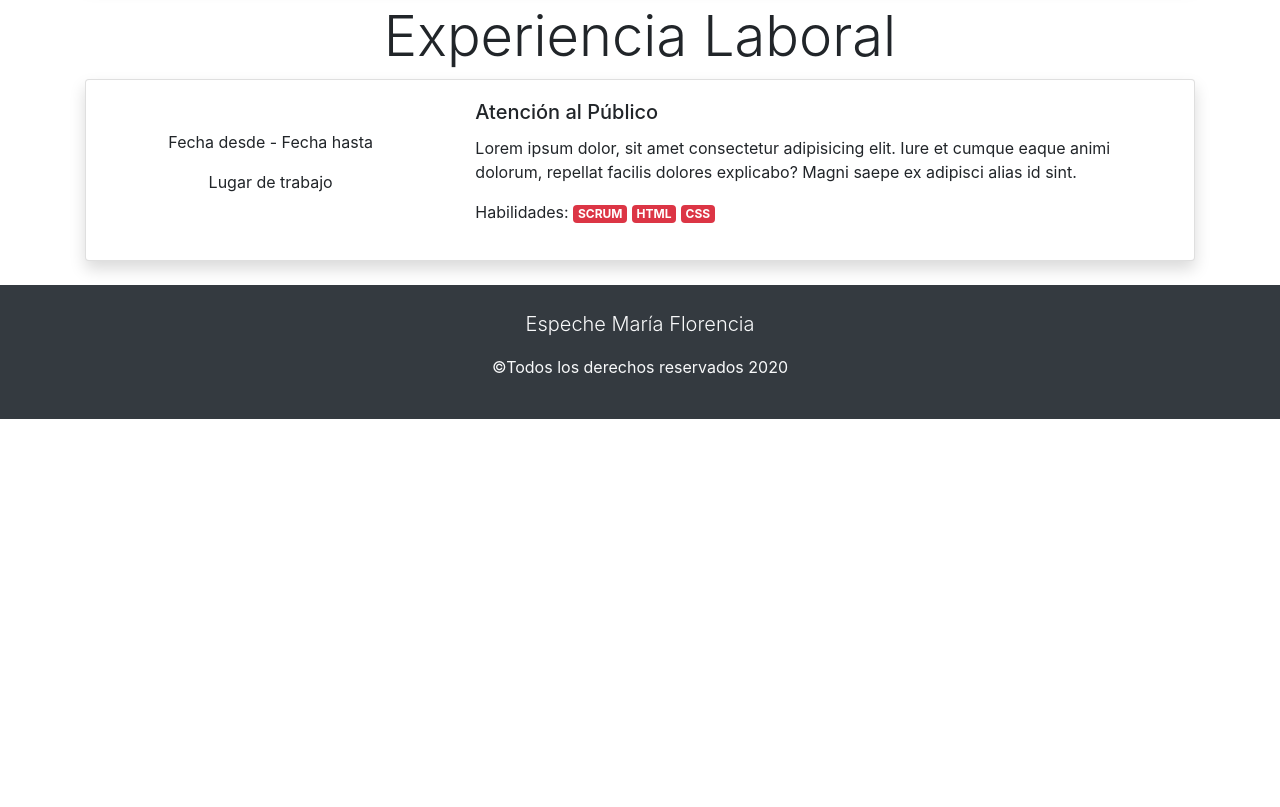
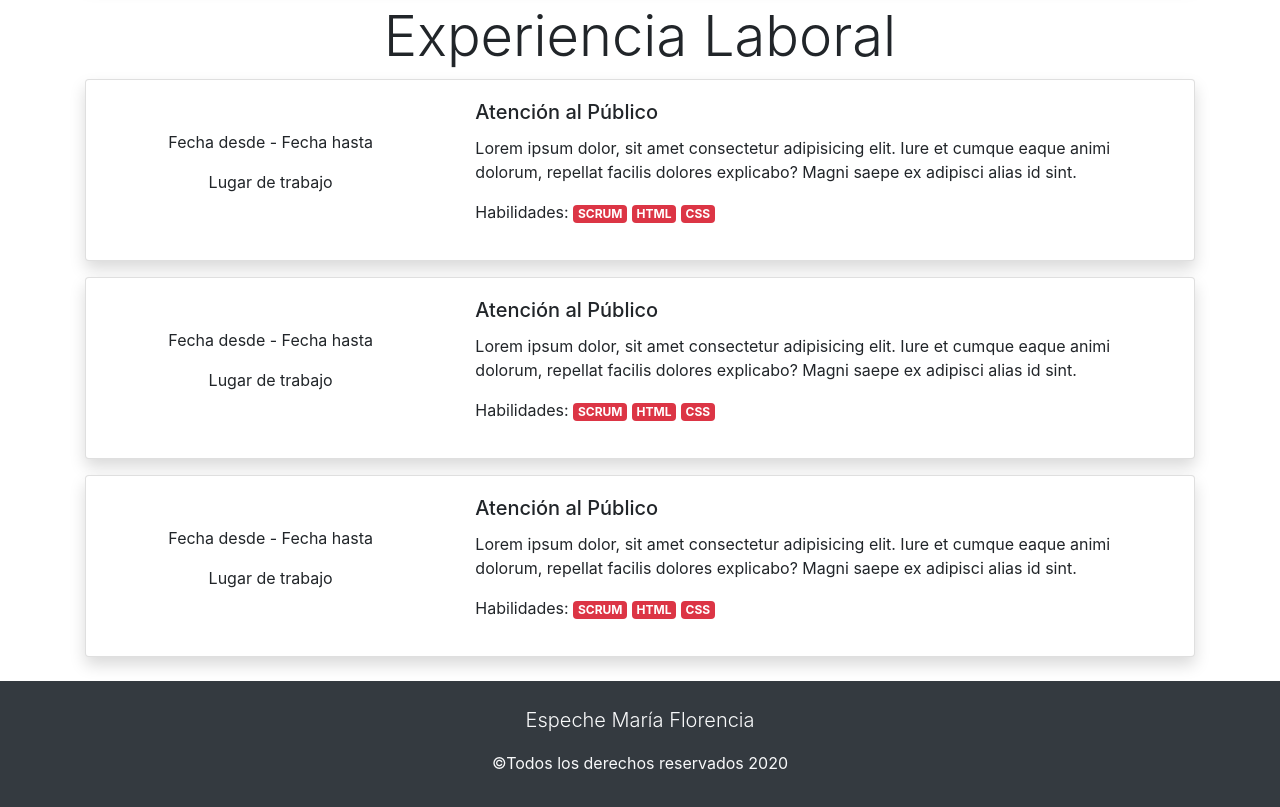
Before and after one commit to flor-espeche/flor-espeche.github.io, a plain HTML site: page index.html in a window 1280 px wide. Shown: the part 1103-1910 px from the top of the page. Before the commit the page ends 1522 px from the top, so only its background shows below. Drawn offline with Linux system fonts and the light colour scheme.

Commit message:
se agregaron mas card para experiencia laboral y se vinculo el boton del nav a la experiencia laboral

```diff
--- a/index.html
+++ b/index.html
@@ -21,7 +21,7 @@
                             <a href="#sobreMi" class="nav-link">Sobre mi</a>
                         </li>
                         <li class="nav-item">
-                            <a href="#" class="nav-link">Experiencia laboral</a>
+                            <a href="#experienciaLaboral" class="nav-link">Experiencia laboral</a>
                         </li>
                         <li class="nav-item">
                             <a href="#" class="nav-link">Educación</a>
@@ -86,6 +86,45 @@
                       </div>
                     </div>
                   </div>
+
+                  <div class="card mb-3 shadow" >
+                    <div class="row no-gutters">
+                      <div class="col-md-4 d-flex flex-column align-items-center justify-content-center ">
+                          <p>Fecha desde - Fecha hasta</p>
+                          <p>Lugar de trabajo</p>
+                      </div>
+                      <div class="col-md-8">
+                        <div class="card-body">
+                          <h5 class="card-title">Atención al Público</h5>
+                          <p class="card-text">Lorem ipsum dolor, sit amet consectetur adipisicing elit. Iure et cumque eaque animi dolorum, repellat facilis dolores explicabo? Magni saepe ex adipisci alias id sint.</p>
+                         <p>Habilidades:
+                             <span class="badge badge-danger">SCRUM</span>
+                            <span class="badge badge-danger">HTML</span>
+                            <span class="badge badge-danger">CSS</span> </p>
+                         <p></p>
+                        </div>
+                      </div>
+                    </div>
+                  </div>
+                  <div class="card mb-3 shadow" >
+                    <div class="row no-gutters">
+                      <div class="col-md-4 d-flex flex-column align-items-center justify-content-center ">
+                          <p>Fecha desde - Fecha hasta</p>
+                          <p>Lugar de trabajo</p>
+                      </div>
+                      <div class="col-md-8">
+                        <div class="card-body">
+                          <h5 class="card-title">Atención al Público</h5>
+                          <p class="card-text">Lorem ipsum dolor, sit amet consectetur adipisicing elit. Iure et cumque eaque animi dolorum, repellat facilis dolores explicabo? Magni saepe ex adipisci alias id sint.</p>
+                         <p>Habilidades:
+                             <span class="badge badge-danger">SCRUM</span>
+                            <span class="badge badge-danger">HTML</span>
+                            <span class="badge badge-danger">CSS</span> </p>
+                         <p></p>
+                        </div>
+                      </div>
+                    </div>
+                  </div>
             </section>
 
         </section>
```
